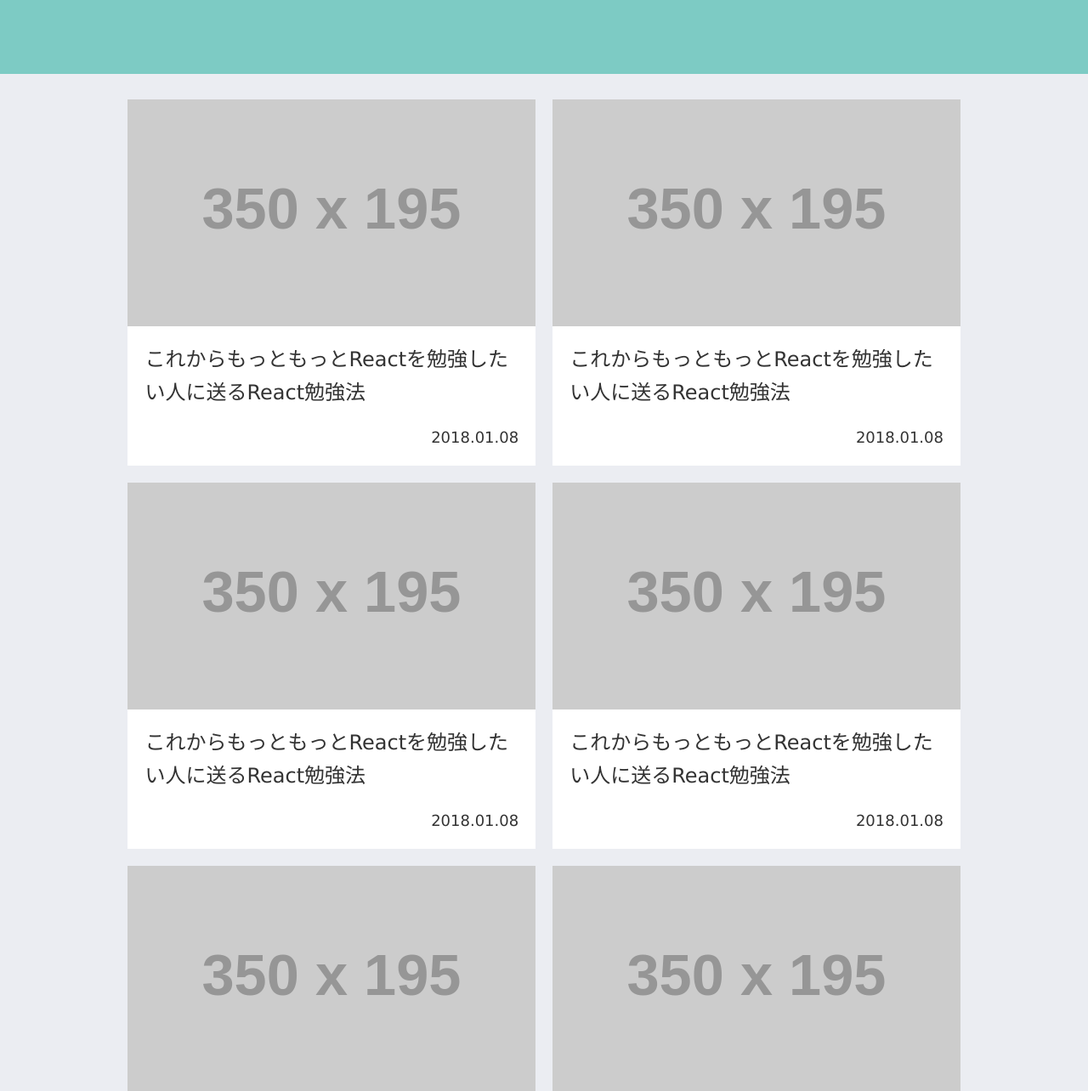
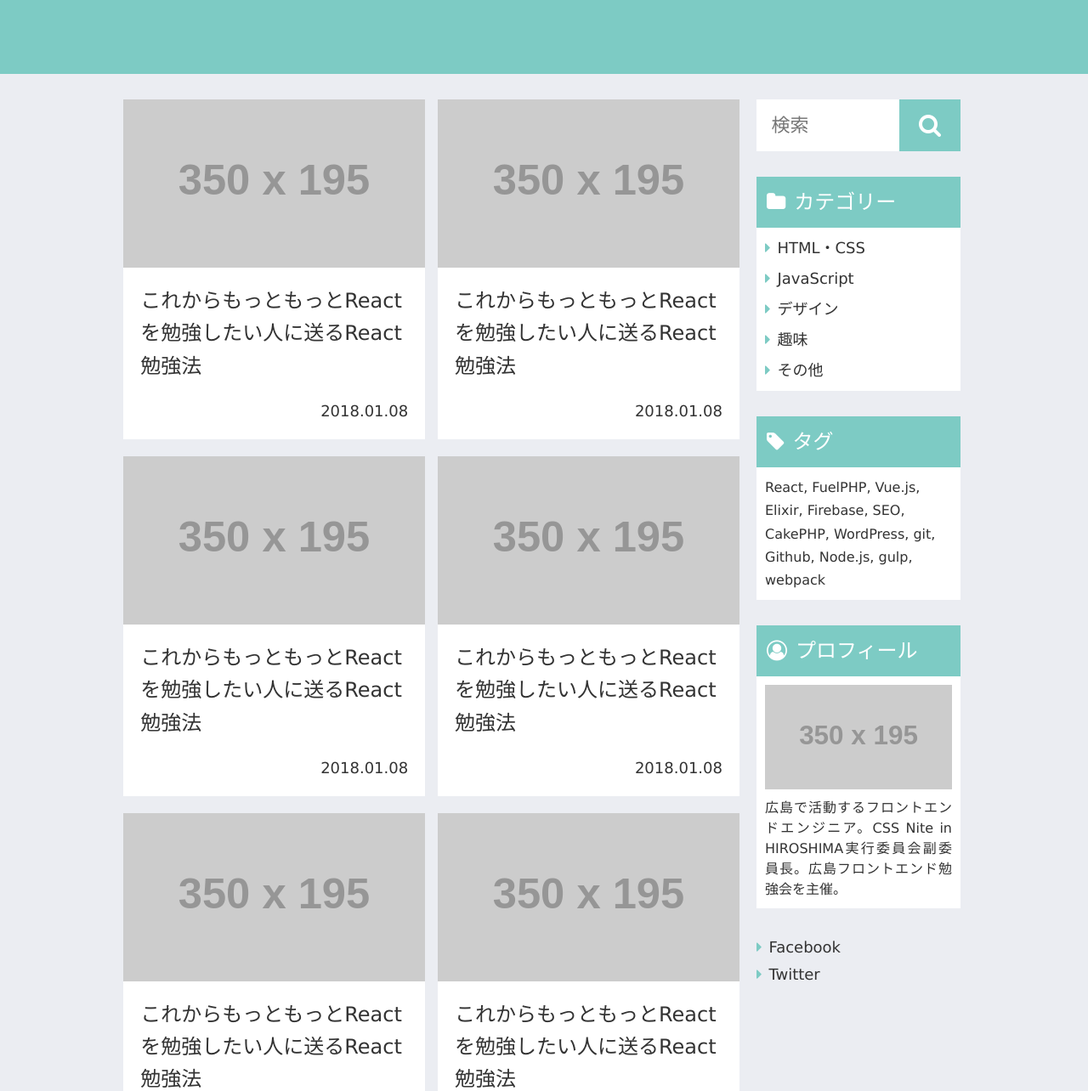
Before and after one commit to takanashi66/mita-blog, a website: page htdocs/index.html in a window 1280 px wide. Shown: the part 193-1477 px from the top of the page at 85% size. Drawn offline with Linux system fonts and the light colour scheme; placeholder pictures from the web are drawn by us.

Commit message:
index完成

```diff
--- a/htdocs/common/sass/base/_var.scss
+++ b/htdocs/common/sass/base/_var.scss
@@ -10,9 +10,9 @@ $line-height: 1.5;
 ///*------------------------------------*//
 //    Colors
 //*------------------------------------*//
-$main-color: #fff;
+$main-color: #7dcbc4;
 $accent-color: #f00;
-$font-color: #000;
+$font-color: #333;
 $base-color: #fff;
 $bg-color: #fff;
 
--- a/htdocs/common/sass/page/_index.scss
+++ b/htdocs/common/sass/page/_index.scss
@@ -11,7 +11,7 @@ body{
   height: 280px;
   margin-bottom: 30px;
 
-  background-color: #7dcbc4;
+  background-color: $main-color;
 
   h1{
     font-size: 4.2rem;
@@ -32,12 +32,15 @@ body{
 .main{
   max-width: 980px;
   margin: 0 auto;
+  display: flex;
 }
 
 .contents{
   display: flex;
   flex-wrap: wrap;
-  margin-left: -2%;
+  flex: 1;
+
+  margin: 0 20px 0 -2%;
 }
 
 .article{
@@ -48,7 +51,7 @@ body{
 
   a{
     display: block;
-    color: #333;
+    color: $font-color;
 
     &:hover{
       opacity: .7;
@@ -96,7 +99,7 @@ body{
     font-size: 1.8rem;
     background-color: #fff;
     text-align: center;
-    color: #333;
+    color: $font-color;
     width: 250px;
     padding: .8em 1em;
 
@@ -109,3 +112,165 @@ body{
     }
   }
 }
+
+
+
+
+//sidebar
+.sidebar{
+  width: 240px;
+}
+
+.search{
+  margin-bottom: 30px;
+
+  form{
+    display: flex;
+  }
+
+  input,button{
+    background: none;
+    border: none;
+    border-radius: 0;
+    -webkit-appearance: none;
+  }
+
+  input[type="search"]{
+    background-color: #fff;
+    font-size: 2.2rem;
+    padding: .8em;
+
+    width: 70%;
+  }
+
+  button[type="submit"]{
+    width: 30%;
+    background-color: $main-color;
+
+    font-size: 2.8rem;
+    color: #fff;
+  }
+}
+
+
+
+
+
+.sidebar_contents{
+  margin-bottom: 30px;
+
+  h2{
+    font-size: 2.4rem;
+    background-color: $main-color;
+    padding: .5em;
+    color: #fff;
+
+    i{
+      margin-right: 10px;
+    }
+  }
+
+  &_main{
+    background-color: #fff;
+    padding: 10px;
+
+    ul{
+      li{
+        font-size: 1.8rem;
+        line-height: 1.5;
+
+        &:not(:last-child){
+          margin-bottom: 8px;
+        }
+
+        &::before{
+          content: "\f0da";
+          font-family: FontAwesome;
+          color: $main-color;
+          margin-right: 8px;
+        }
+
+        a{
+          color: $font-color;
+
+          &:hover{
+            color: $main-color;
+          }
+        }
+      }
+    }
+  }
+}
+
+.tag{
+  a{
+    color: $font-color;
+    font-size: 1.6rem;
+    line-height: 1.7;
+
+    &:not(:last-child){
+      &::after{
+        content: ", ";
+      }
+    }
+
+    &:hover{
+      color: $main-color;
+    }
+  }
+}
+
+
+.prof{
+  img{
+    max-width: 100%;
+    height: auto;
+    vertical-align: bottom;
+    margin-bottom: 10px;
+  }
+
+  p{
+    font-size: 1.6rem;
+    text-align: justify;
+  }
+}
+
+
+.nav{
+  li{
+    font-size: 1.8rem;
+    line-height: 1.8;
+
+    &::before{
+      content: "\f0da";
+      font-family: FontAwesome;
+      color: $main-color;
+      margin-right: 8px;
+    }
+
+    a{
+      color: $font-color;
+
+      &:hover{
+        color: $main-color;
+      }
+    }
+  }
+}
+
+
+
+
+
+
+.footer{
+  background-color: #444;
+
+  p{
+    font-size: 1.4rem;
+    padding: 1em;
+    color: #fff;
+
+    text-align: center;
+  }
+}
--- a/htdocs/index.html
+++ b/htdocs/index.html
@@ -124,10 +124,72 @@
 
     <aside class="sidebar">
 
+      <div class="search">
+        <form action="#" method="get">
+          <input type="search" name="" placeholder="検索">
+          <button type="submit"><i class="fa fa-search" aria-hidden="true"></i></button>
+        </form>
+      </div>
+      <!-- /.search -->
+
+      <div class="sidebar_contents">
+        <h2><i class="fa fa-folder" aria-hidden="true"></i>カテゴリー</h2>
+        <div class="sidebar_contents_main">
+          <ul>
+            <li><a href="#">HTML・CSS</a></li>
+            <li><a href="#">JavaScript</a></li>
+            <li><a href="#">デザイン</a></li>
+            <li><a href="#">趣味</a></li>
+            <li><a href="#">その他</a></li>
+          </ul>
+        </div>
+      </div>
+
+      <div class="sidebar_contents">
+        <h2><i class="fa fa-tag" aria-hidden="true"></i>タグ</h2>
+        <div class="sidebar_contents_main tag">
+          <a href="">React</a>
+          <a href="">FuelPHP</a>
+          <a href="">Vue.js</a>
+          <a href="">Elixir</a>
+          <a href="">Firebase</a>
+          <a href="">SEO</a>
+          <a href="">CakePHP</a>
+          <a href="">WordPress</a>
+          <a href="">git</a>
+          <a href="">Github</a>
+          <a href="">Node.js</a>
+          <a href="">gulp</a>
+          <a href="">webpack</a>
+        </div>
+      </div>
+
+      <div class="sidebar_contents">
+        <h2><i class="fa fa-user-circle-o" aria-hidden="true"></i>プロフィール</h2>
+        <div class="sidebar_contents_main prof">
+          <img src="https://placehold.jp/350x195.png" alt="">
+          <p>広島で活動するフロントエンドエンジニア。CSS Nite in HIROSHIMA実行委員会副委員長。広島フロントエンド勉強会を主催。</p>
+        </div>
+      </div>
+
+      <nav class="nav">
+        <ul>
+          <li><a href="#">Facebook</a></li>
+          <li><a href="#">Twitter</a></li>
+        </ul>
+      </nav>
+      <!-- /.nav -->
+
     </aside>
     <!-- /.sidebar -->
   </main>
   <!-- /.main -->
 
+
+  <footer class="footer">
+    <p><small>&copy; 2018. Taku Inoue</small></p>
+  </footer>
+  <!-- /.footer -->
+
 </body>
 </html>
```
Also changed, not shown: htdocs/common/css/style.css.
